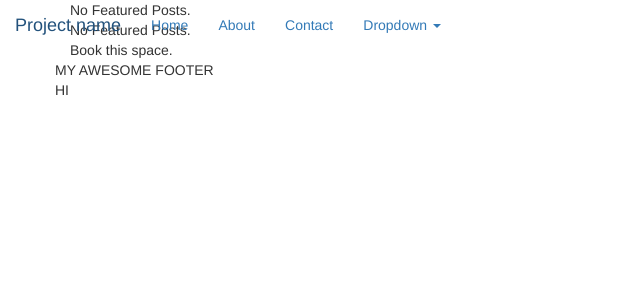
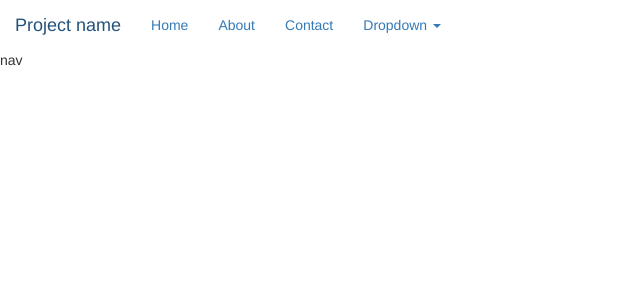
Before and after one commit to MuyiwaSaka/Phowrum, a CodeIgniter app: page /basic/ in a window 1280 px wide. Shown: the top 300 px of the page, without its empty margins (0-640 px from the left). Run offline with CodeIgniter, Linux system fonts and the light colour scheme; some libraries are stand-ins or nearby versions.

Commit message:
Signed-off-by: Muyiwa Saka <sakamuyiwa@gmail.com>

```diff
--- a/application/controllers/Forum.php
+++ b/application/controllers/Forum.php
@@ -25,14 +25,16 @@ class Forum extends CI_Controller {
 	}
 	public function index()
 	{
-		$container["header"]=$this->load->view("template/header",array("nav"=>"<ul></ul>"),true);
+		$data['nav']="<ul></ul>";
+		/*$container["header"]=$this->load->view("template/header",$data,TRUE);
+
 		ob_start();
 		$this->load->view("template/footer",true);
 		$container["footer"] = ob_get_clean();
 		//$container["featuredposts"] = [["id"=>456,"title"=>"This is the title","slug" => "This is the slug text"]];
-		/*$container["boardlinks"] = [
-			["boardname"=>"Politics","id"=>787], ["boardname"=>"Sports","id"=>345],["boardname"=>"Programming","id"=>7897]
-			];*/
+
 		$this->load->view('main',$container );
+		*/
+		$this->load->view("template/header",$data);
 	}
 }
--- a/application/views/blogview.php
+++ b/application/views/blogview.php
@@ -1,4 +1,4 @@
-<html>
+<!DOCTYPE html><html>
 <head>
 <title><?php echo $title;?></title>
 </head>
--- a/application/views/main.php
+++ b/application/views/main.php
@@ -26,7 +26,7 @@
 	<!--Adverts created by forum members -->
 	<?php if(isset($bannerads)&& !empty($bannerads)):?>
 		<?php foreach($bannerads as $advert): ?>
-			<div class='span-4'><a href="<?= $advert['advertimagelink']?>"><img src="<?= $advert['advertimageloc']?>"/> <?= $thepost["title"]?> </a></div>			</div>
+			<div class='span-4'><a href="<?= $advert['advertimagelink']?>"><img src="<?= $advert['advertimageloc']?>" alt="ad image"/> <?= $thepost["title"]?> </a></div>			</div>
 		<?php endforeach; ?>
 	<?php else: ?>
 		<div>Book this space.</div>
--- a/application/views/template/header.php
+++ b/application/views/template/header.php
@@ -59,4 +59,5 @@
 					</li>
 				  </ul>
 				</div>
+				<?php echo nav; ?>
 		</header>
--- a/application/views/template/main.php
+++ b/application/views/template/main.php
@@ -3,4 +3,8 @@
 <div id="main" role="main" class="row">
 	<?php echo $content_body ?>
 </div>
+
+<div>
+	This is just a test to see whether I am getting the flow right.
+</div>
 <?php echo $footer ?>
--- a/system/libraries/Email.php
+++ b/system/libraries/Email.php
@@ -1975,7 +1975,7 @@ class CI_Email {
 			$this->_send_command('hello');
 			$this->_send_command('starttls');
 
-			$crypto = stream_socket_enable_crypto($this->_smtp_connect, TRUE, STREAM_CRYPTO_METHOD_TLS_CLIENT);
+			$crypto = stream_socket_enable_crypto($this->_smtp_connect, TRUE, STREAM_CRYPTO_METHOD_TLSv1_2_CLIENT); // STREAM_CRYPTO_METHOD_TLS_CLIENT
 
 			if ($crypto !== TRUE)
 			{
--- a/system/libraries/Encryption.php
+++ b/system/libraries/Encryption.php
@@ -773,7 +773,7 @@ class CI_Encryption {
 				),
 				'openssl' => array(
 					'rijndael-128' => 'aes-128',
-					'tripledes' => 'des-ede3',
+					'tripledes' => 'aes-128',
 					'blowfish' => 'bf',
 					'cast-128' => 'cast5',
 					'arcfour' => 'rc4-40',
--- a/system/libraries/Session/drivers/Session_memcached_driver.php
+++ b/system/libraries/Session/drivers/Session_memcached_driver.php
@@ -309,7 +309,6 @@ class CI_Session_memcached_driver extends CI_Session_driver implements SessionHa
 		{
 			if ($this->_memcached->get($lock_key))
 			{
-				sleep(1);
 				continue;
 			}
 
--- a/system/libraries/Session/drivers/Session_redis_driver.php
+++ b/system/libraries/Session/drivers/Session_redis_driver.php
@@ -323,7 +323,6 @@ class CI_Session_redis_driver extends CI_Session_driver implements SessionHandle
 		{
 			if (($ttl = $this->_redis->ttl($lock_key)) > 0)
 			{
-				sleep(1);
 				continue;
 			}
 
```
Also changed, not shown: .scannerwork/css-bundle/package.json (added), .scannerwork/css-bundle/stylelintconfig.json (added), .scannerwork/report-task.txt (added), 3 other files.
